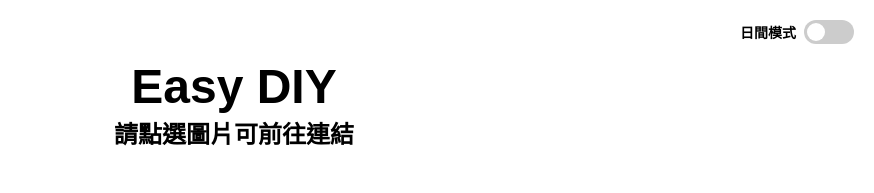
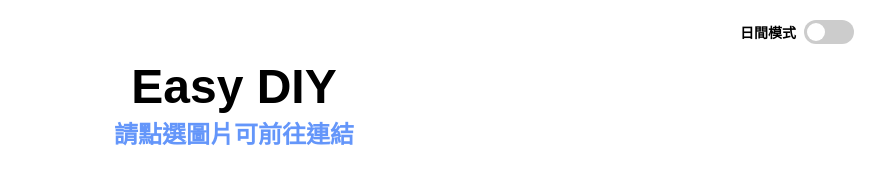
Before and after one commit to mm1413191/easydiy, a plain HTML site: page easydiy/index.html in a window 1280 px wide. Shown: the top 193 px of the page, without its empty margins (406-1280 px from the left). Drawn offline with Linux system fonts and the light colour scheme.

Commit message:
Update index.html

```diff
--- a/easydiy/index.html
+++ b/easydiy/index.html
@@ -32,7 +32,7 @@
 
     .title-sub {
       font-size: 20px;
-      color: inherit; /* 繼承主體顏色 */
+      color: rgb(250, 100, 60); /* 手機模式預設顏色 */
     }
 
     .link {
@@ -118,6 +118,7 @@
       }
       .title-sub {
         font-size: 24px;
+        color: rgb(100, 150, 250); /* 電腦模式顏色 */
       }
     }
   </style>
```
